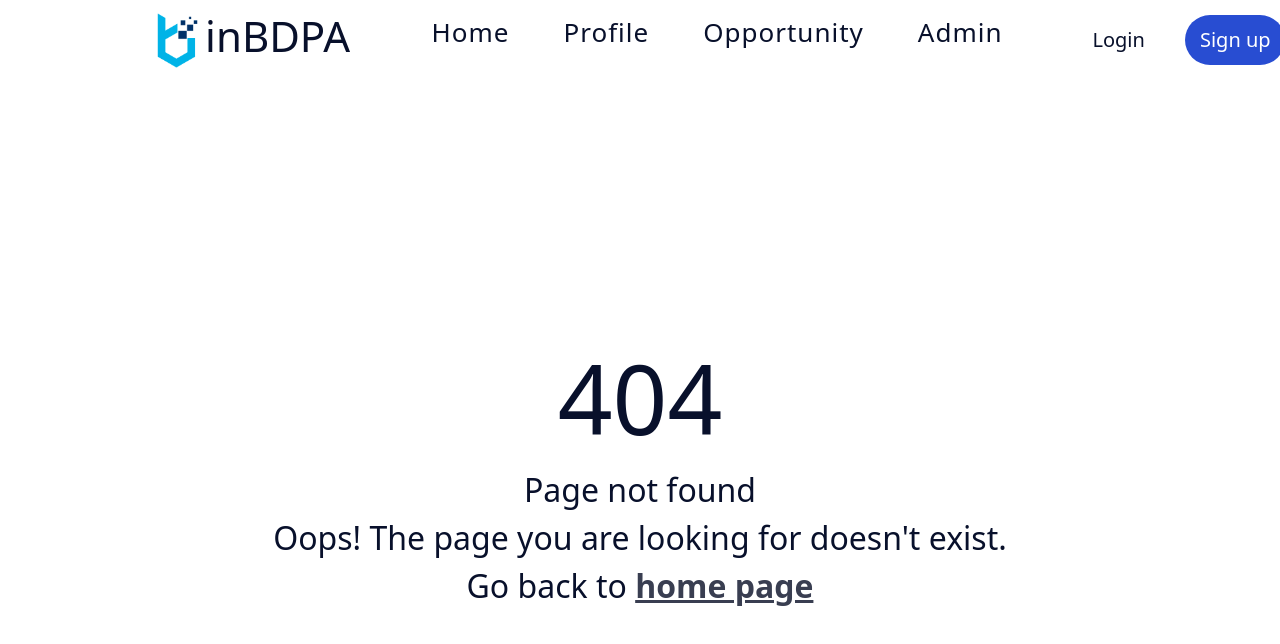
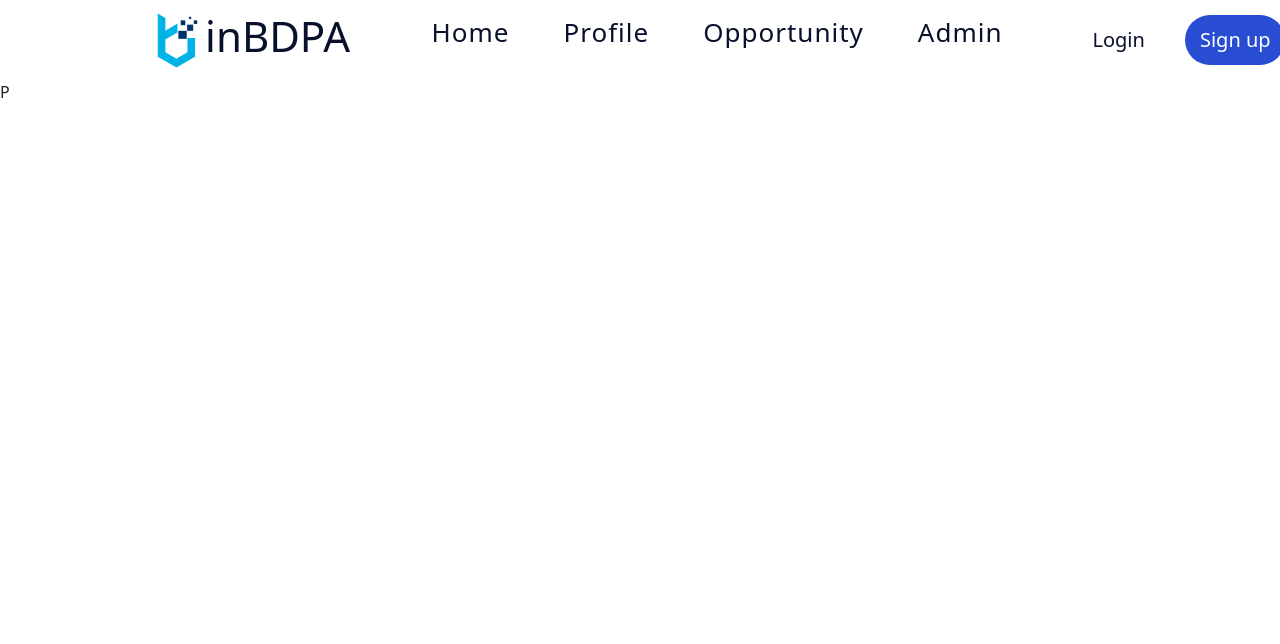
Before and after one commit to Roboitey/probstatement2023va, a React (Create React App) app: page /edit-profile in a window 1280 px wide. Before the commit this address had no page. Shown: the top 644 px of the page. Built offline with nearby package versions, Linux system fonts and the light colour scheme.

Commit message:
new changes

```diff
--- a/src/App.js
+++ b/src/App.js
@@ -2,6 +2,7 @@ import "./App.css";
 import Home from "./Main_Components/Home";
 import Profiles from "./Main_Components/Profiles";
 import Opportunity from "./Main_Components/Opportunity";
+import ProfileEdit from "./Main_Components/profileEdit";
 import ForgotPassword from "./Main_Components/forgotPassword";
 import {BrowserRouter, Routes, Route} from "react-router-dom";
 import Layout from "./Main_Components/Layout";
@@ -23,6 +24,7 @@ function App() {
             <Route path="*" element={<NotFound/>}/>
             <Route path="/forget-pass" element={<ForgotPassword/>}/>
             <Route path="/profile" element={<Profiles/>}/>
+            <Route path="/edit-profile" element={<ProfileEdit/>}/>
           </Route>
         </Routes>
       </BrowserRouter>
--- a/src/Main_Components/Profiles.js
+++ b/src/Main_Components/Profiles.js
@@ -18,12 +18,14 @@ function Profiles() {
         <div className="ps-profile-card">
           <div className="pc-back-img" />
           <div className="pc-profile-img" />
+          <a href="/edit-profile">
             <div className="pc-edit">
               <ModeEditOutlineOutlinedIcon
                 fontSize="large"
                 className="edit-icon"
               />
             </div>
+          </a>
           <div className="pc-information">
             <div className="pc-info-name">
               <h1>{user["username"]}</h1>
--- /dev/null
+++ b/src/Main_Components/profileEdit.js
@@ -0,0 +1,7 @@
+import React from "react";
+
+function ProfileEdit() {
+  return <div>P</div>;
+}
+
+export default ProfileEdit;
```
Lines whose indentation alone changed are shown as unchanged.
